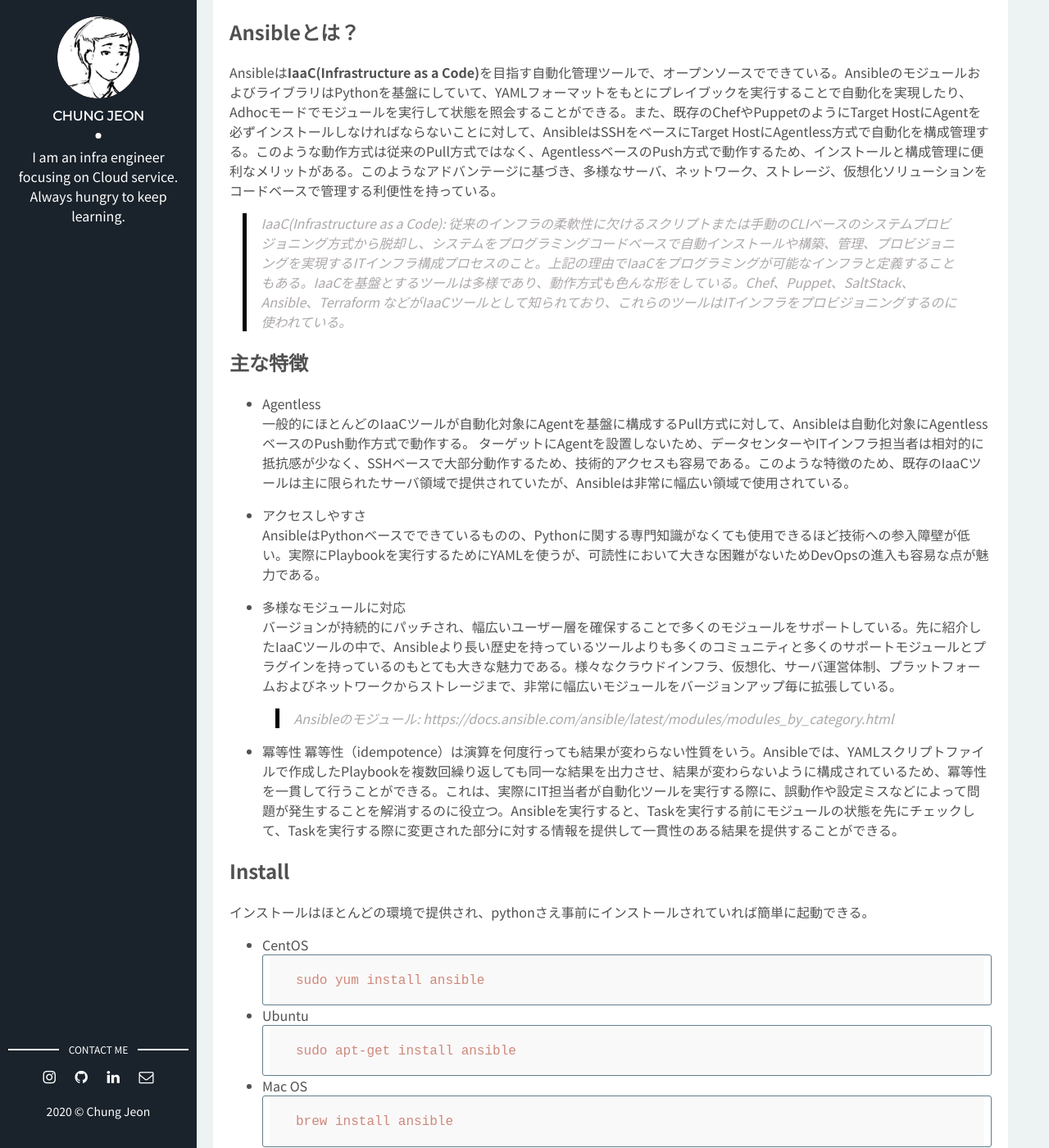
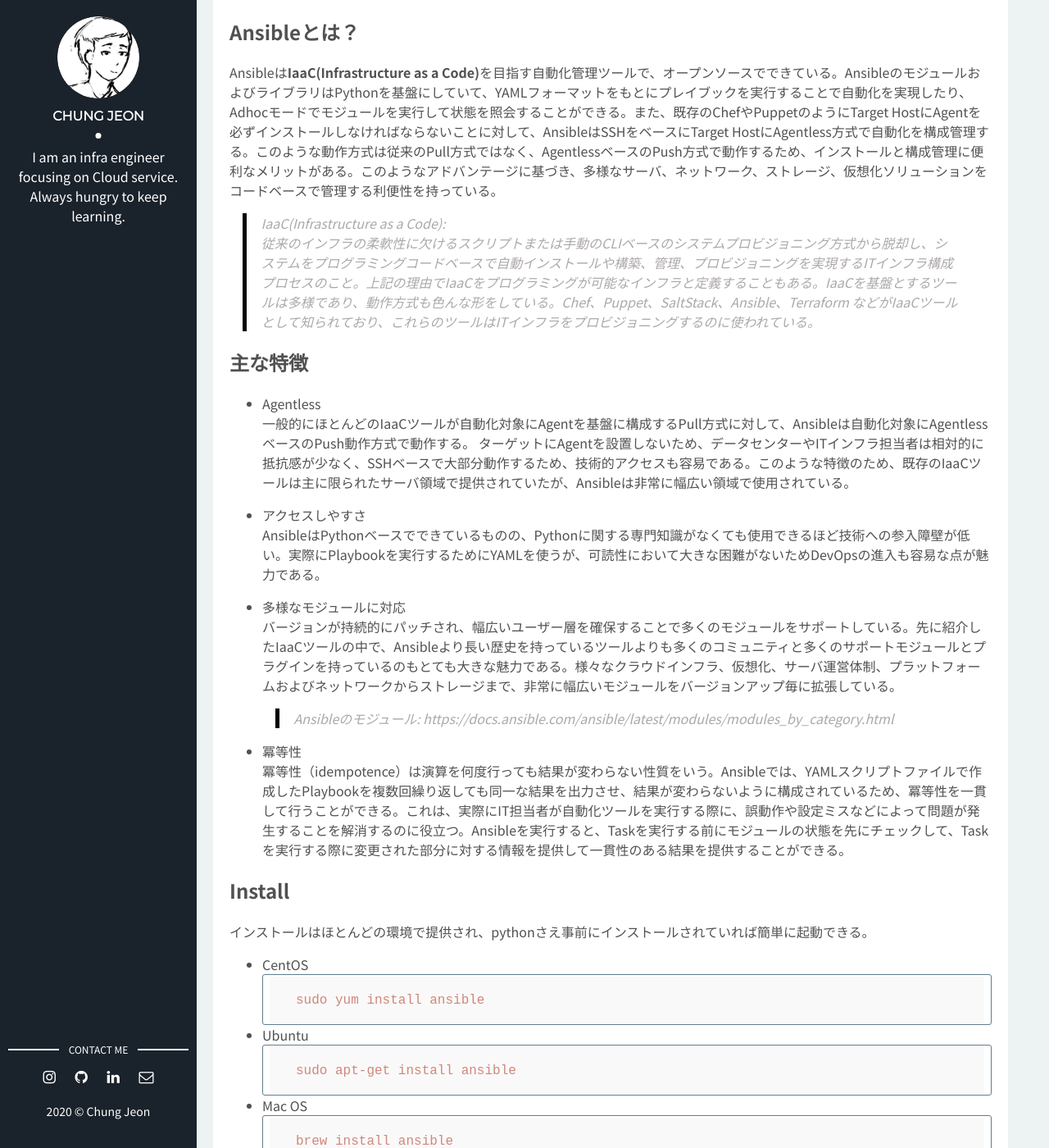
Before and after one commit to C4stleB/c4stleb.github.io, a Jekyll site: the page built from _posts/2020-06-21-ansible.md, in a window 1280 px wide and 1400 px high, scrolled down 619 px. Shown: the whole window at 82% size. Built offline with Jekyll 4.4.1, drawn with Linux system fonts in a browser that asks for light colours; comment, search, counter and statistics services are not loaded; some of the changed text lies outside the part shown.

````diff
--- a/_posts/2020-06-21-ansible.md
+++ b/_posts/2020-06-21-ansible.md
@@ -10,7 +10,8 @@ img: ansible.png
 
 Ansibleは**IaaC(Infrastructure as a Code)**を目指す自動化管理ツールで、オープンソースでできている。AnsibleのモジュールおよびライブラリはPythonを基盤にしていて、YAMLフォーマットをもとにプレイブックを実行することで自動化を実現したり、Adhocモードでモジュールを実行して状態を照会することができる。また、既存のChefやPuppetのようにTarget HostにAgentを必ずインストールしなければならないことに対して、AnsibleはSSHをベースにTarget HostにAgentless方式で自動化を構成管理する。このような動作方式は従来のPull方式ではなく、AgentlessベースのPush方式で動作するため、インストールと構成管理に便利なメリットがある。このようなアドバンテージに基づき、多様なサーバ、ネットワーク、ストレージ、仮想化ソリューションをコードベースで管理する利便性を持っている。
 
-> IaaC(Infrastructure as a Code): 従来のインフラの柔軟性に欠けるスクリプトまたは手動のCLIベースのシステムプロビジョニング方式から脱却し、システムをプログラミングコードベースで自動インストールや構築、管理、プロビジョニングを実現するITインフラ構成プロセスのこと。上記の理由でIaaCをプログラミングが可能なインフラと定義することもある。IaaCを基盤とするツールは多様であり、動作方式も色んな形をしている。Chef、Puppet、SaltStack、Ansible、Terraform  などがIaaCツールとして知られており、これらのツールはITインフラをプロビジョニングするのに使われている。
+> IaaC(Infrastructure as a Code):
+> 従来のインフラの柔軟性に欠けるスクリプトまたは手動のCLIベースのシステムプロビジョニング方式から脱却し、システムをプログラミングコードベースで自動インストールや構築、管理、プロビジョニングを実現するITインフラ構成プロセスのこと。上記の理由でIaaCをプログラミングが可能なインフラと定義することもある。IaaCを基盤とするツールは多様であり、動作方式も色んな形をしている。Chef、Puppet、SaltStack、Ansible、Terraform  などがIaaCツールとして知られており、これらのツールはITインフラをプロビジョニングするのに使われている。
 
 ## 主な特徴
 
@@ -37,15 +38,18 @@ AnsibleはPythonベースでできているものの、Pythonに関する専門
 sudo yum install ansible
 ```
 
+
 - Ubuntu
 ```
 sudo apt-get install ansible
 ```
 
+
 - Mac OS
 ```
 brew install ansible
 ```
+
 
 - インストール後のバージョン確認
 ```
````
Also changed, not shown: other parts of _posts/2020-06-21-ansible.md (+1 -1 lines).
